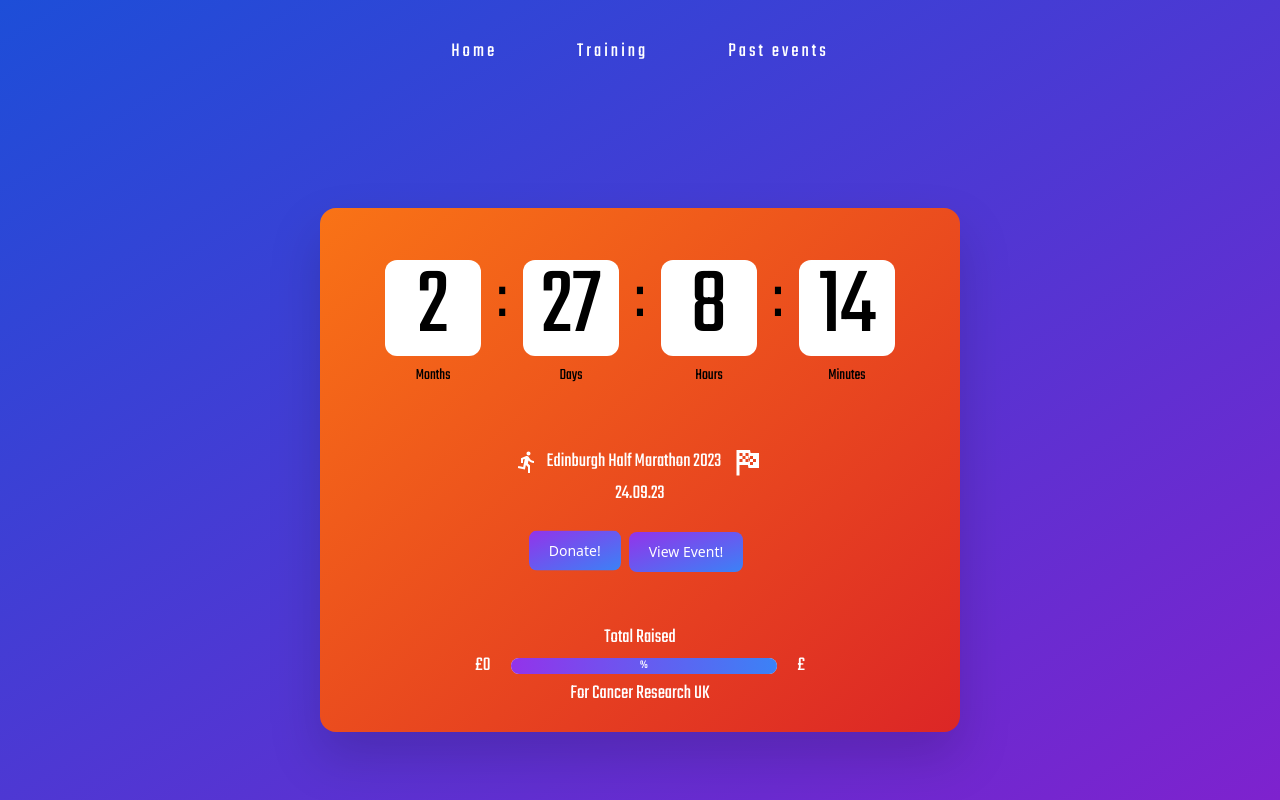
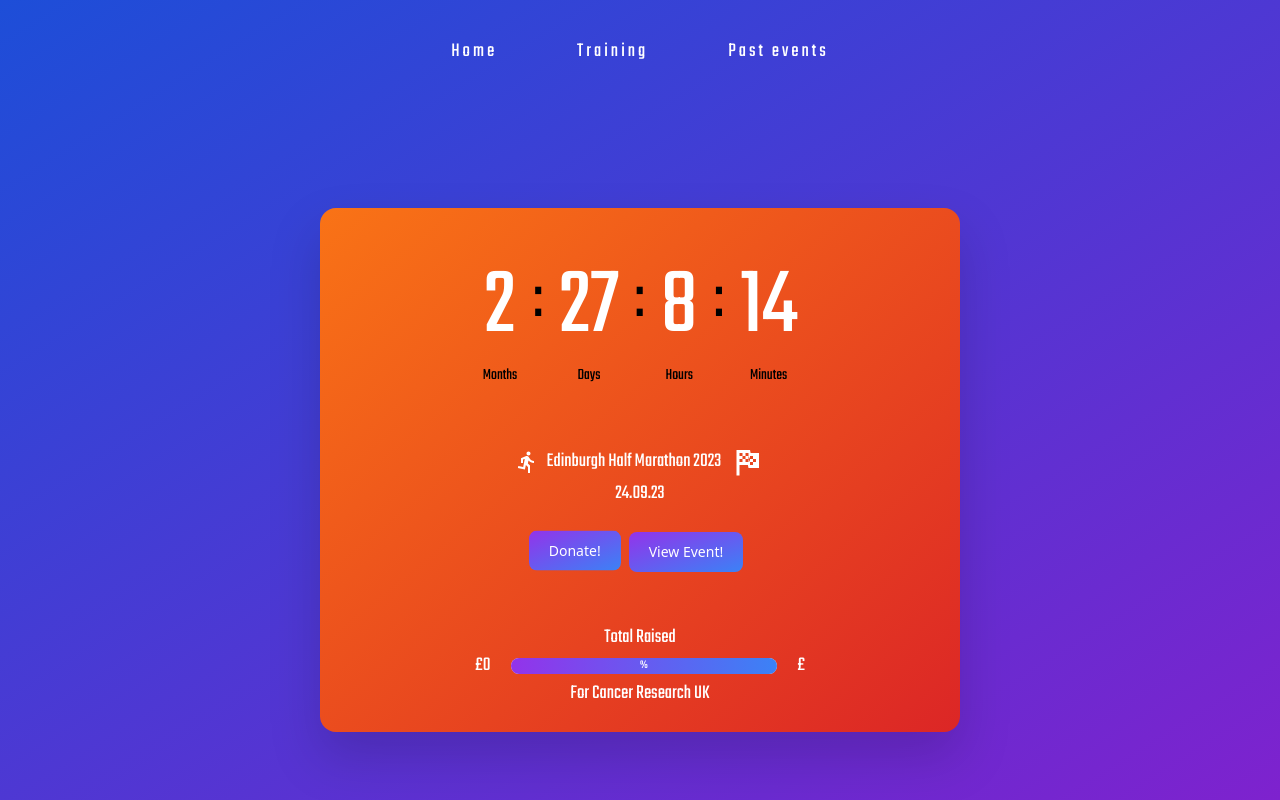
Before and after one commit to callumbuttery/marathon-tracker, a React (Vite) app: page / in a window 1280 px wide. Built offline with nearby package versions, Linux system fonts and the light colour scheme; no server answers.

Commit message:
Fix: revert ui changes

```diff
--- a/src/components/CountDown.tsx
+++ b/src/components/CountDown.tsx
@@ -24,35 +24,35 @@ export const CountDown: React.FC = () => {
         <div className="flex justify-center items-center mt-10 mb-10 ">
             <div className="grid grid-flow-col gap-2 text-center auto-cols-max max-md:gap-1">
                 <div className="flex flex-col p-2 rounded-box text-neutral-content">
-                    <span className="bg-white rounded-xl w-24 font-teko text-8xl text-black max-md:text-2xl">
+                    <span className="font-teko text-8xl text-white max-md:text-2xl">
                         <span>{months}</span>
                     </span>
                     <span className='text-black font-teko max-md:text-sm mt-2'>Months</span>
                 </div>
                 <div className='flex justify-center mt-5 text-6xl font-teko max-md:text-2xl'>:</div>
                 <div className="flex flex-col p-2 bg-neutral rounded-box">
-                    <span className="bg-white rounded-xl w-24 font-teko text-8xl text-black max-md:text-2xl">
+                    <span className="font-teko text-8xl text-white max-md:text-2xl">
                         <span>{days}</span>
                     </span>
                     <span className='text-black font-teko max-md:text-sm mt-2'>Days</span>
                 </div>
                 <div className='flex justify-center mt-5 text-6xl font-teko max-md:text-2xl'>:</div>
                 <div className="flex flex-col p-2 bg-neutral rounded-box text-neutral-content">
-                    <span className="bg-white rounded-xl w-24 font-teko text-8xl text-black max-md:text-2xl">
+                    <span className="font-teko text-8xl text-white max-md:text-2xl">
                         <span>{hours}</span>
                     </span>
                     <span className='text-black font-teko max-md:text-sm mt-2'>Hours</span>
                 </div>
                 <div className='flex justify-center mt-5 text-6xl font-teko max-md:text-2xl'>:</div>
                 <div className="flex flex-col p-2 bg-neutral rounded-box text-neutral-content">
-                    <span className="bg-white rounded-xl w-24 font-teko text-8xl text-black max-md:text-2xl">
+                    <span className="font-teko text-8xl text-white max-md:text-2xl">
                         <span>{minutes}</span>
                     </span>
                     <span className='text-black font-teko max-md:text-sm mt-2'>Minutes</span>
                 </div>
                 {/* <div className='flex justify-center mt-5 text-6xl font-teko max-md:text-2xl'>:</div>
                 <div className="flex flex-col p-2 bg-neutral rounded-box text-neutral-content">
-                    <span className="bg-white rounded-xl w-24 font-teko text-8xl text-black max-md:text-2xl">
+                    <span className=" font-teko text-8xl text-black max-md:text-2xl">
                         <span>{seconds}</span>
                     </span>
                     <span className='text-black font-teko max-md:text-sm mt-2'>Seconds</span>
```
